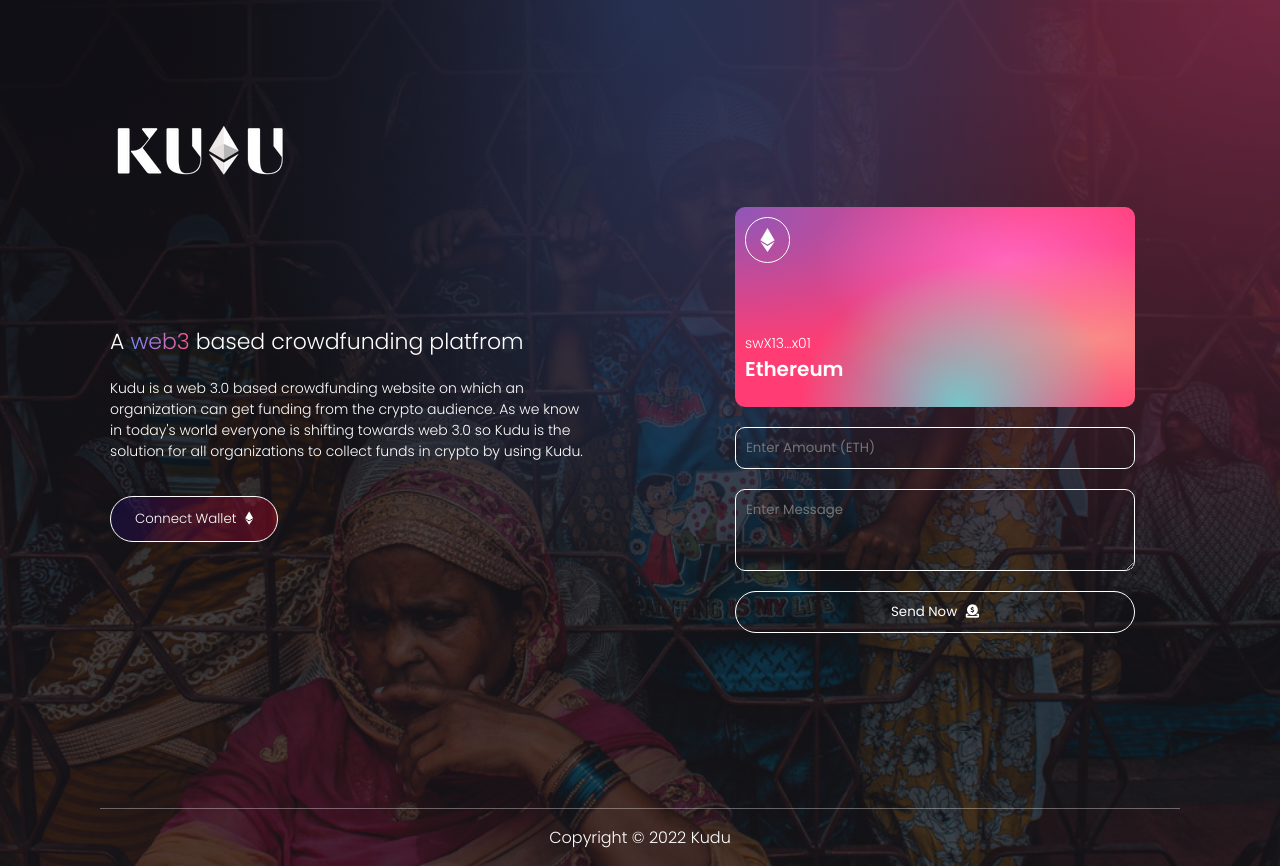
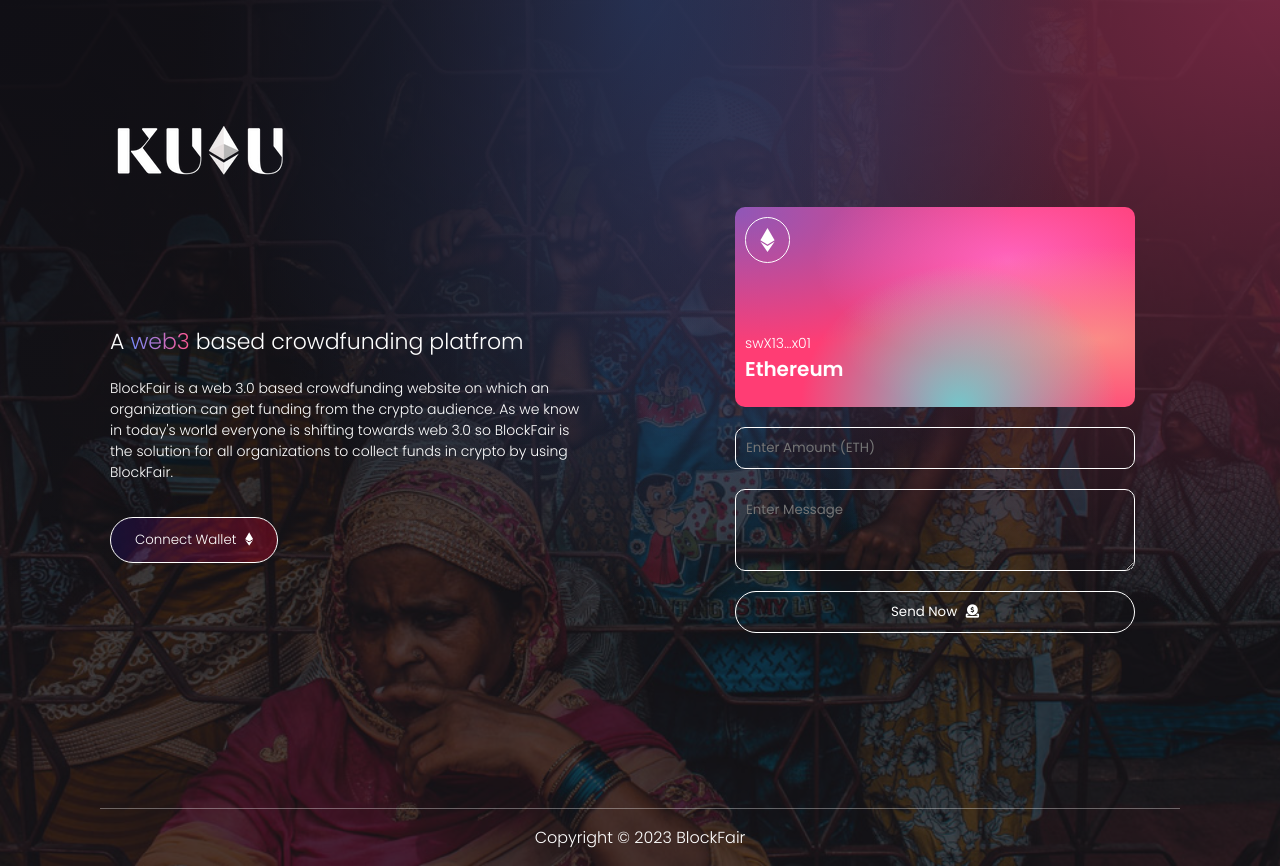
Before and after one commit to VocHub/myblockfair, a plain HTML site: page index.html in a window 1280 px wide. Drawn offline with Linux system fonts and the light colour scheme.

Commit message:
Update index.html

```diff
--- a/index.html
+++ b/index.html
@@ -13,7 +13,7 @@
         crossorigin="anonymous" referrerpolicy="no-referrer" />
     <!-- main css -->
     <link rel="stylesheet" href="./css/style.css" />
-    <title>Kudu - A web3 based crowdfunding platfrom</title>
+    <title>BlockFair - A web3 based crowdfunding platfrom</title>
 </head>
 
 <body>
@@ -23,11 +23,11 @@
             <div class="two_box">
                 <div class="details-container">
                     <h2 class="subheading">A <span class="styled_text">web3</span> based crowdfunding platfrom</h2>
-                    <p class="description">Kudu is a web 3.0 based crowdfunding website on which an organization can get
+                    <p class="description">BlockFair is a web 3.0 based crowdfunding website on which an organization can get
                         funding from the crypto
-                        audience. As we know in today's world everyone is shifting towards web 3.0 so Kudu is the
+                        audience. As we know in today's world everyone is shifting towards web 3.0 so BlockFair is the
                         solution
-                        for all organizations to collect funds in crypto by using Kudu.
+                        for all organizations to collect funds in crypto by using BlockFair.
                     </p>
                     <div class="connect_button">
                         <button>Connect Wallet <i class="fa-brands fa-ethereum"></i></button>
@@ -53,7 +53,7 @@
                 </div>
             </div>
             <div class="footer">
-                <p>Copyright &#169; 2022 Kudu</p>
+                <p>Copyright &#169; 2023 BlockFair</p>
             </div>
         </div>
     </div>
```
